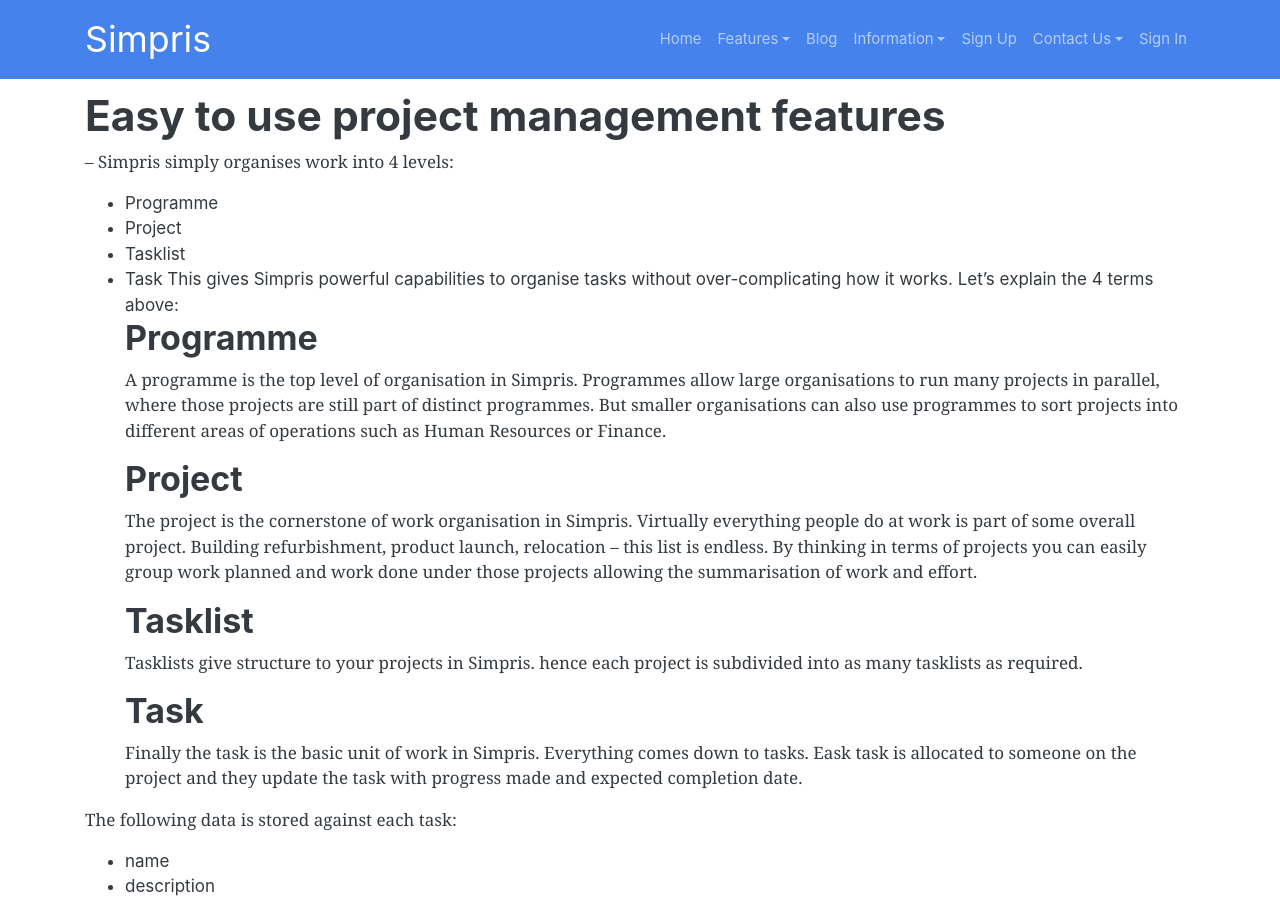
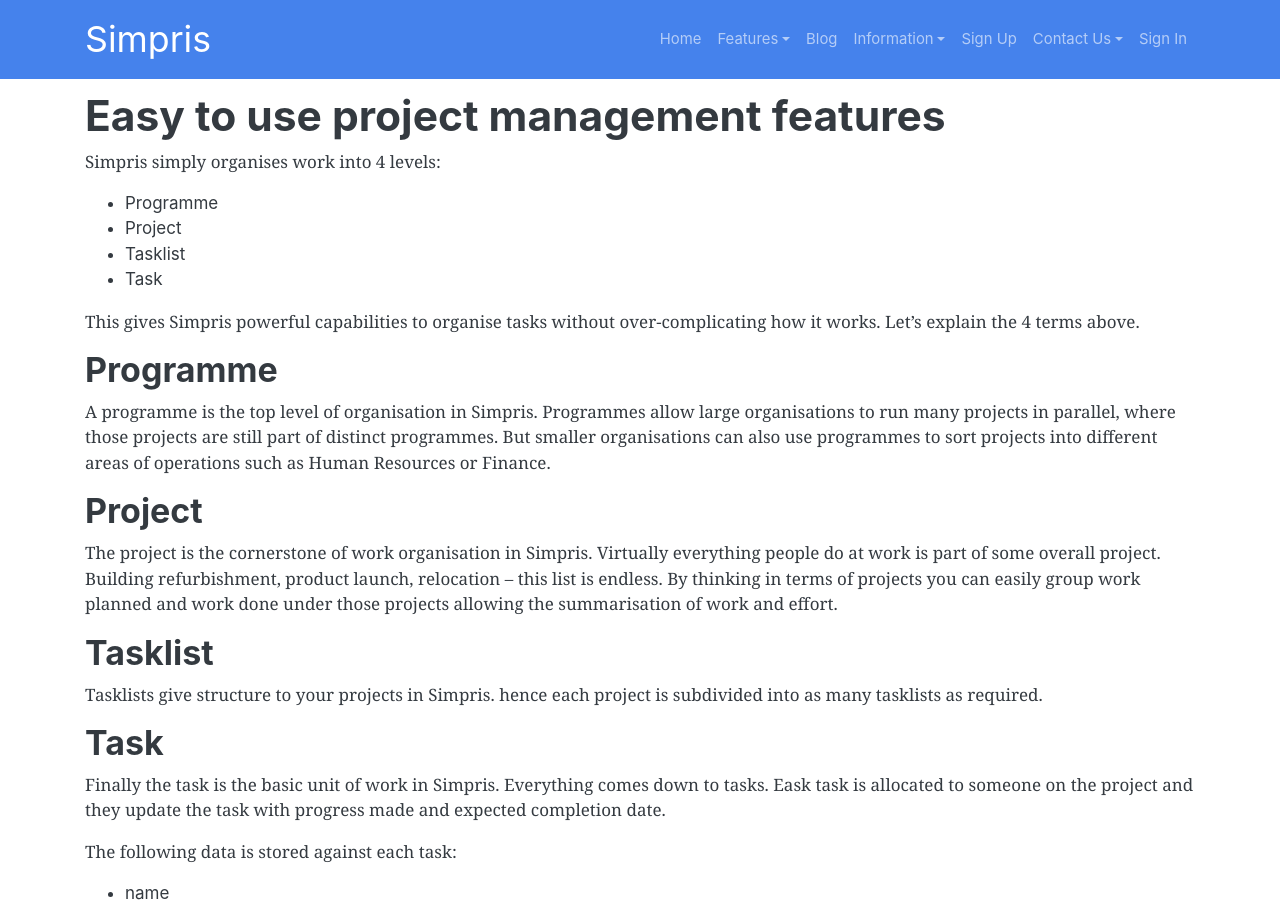
Before and after one commit to Grafrajohn/si, a Jekyll site: the page built from features.markdown, in a window 1280 px wide and 900 px high. Built offline with Jekyll 4.4.1, drawn with Linux system fonts in a browser that asks for light colours; nearby versions of some CDN libraries.

Commit message:
Updated Features

```diff
--- a/features.markdown
+++ b/features.markdown
@@ -7,18 +7,24 @@
 layout: page
 ---
 
- – Simpris simply organises work into 4 levels:
+Simpris simply organises work into 4 levels:
+
 * Programme
 * Project
 * Tasklist
 * Task
-This gives Simpris powerful capabilities to organise tasks without over-complicating how it works. Let’s explain the 4 terms above:
+
+This gives Simpris powerful capabilities to organise tasks without over-complicating how it works. Let’s explain the 4 terms above.
+
 ## Programme
 A programme is the top level of organisation in Simpris. Programmes allow large organisations to run many projects in parallel, where those projects are still part of distinct programmes. But smaller organisations can also use programmes to sort projects into different areas of operations such as Human Resources or Finance.
+
 ## Project
 The project is the cornerstone of work organisation in Simpris. Virtually everything people do at work is part of some overall project. Building refurbishment, product launch, relocation – this list is endless. By thinking in terms of projects you can easily group work planned and work done under those projects allowing the summarisation of work and effort.
+
 ## Tasklist
 Tasklists give structure to your projects in Simpris. hence each project is subdivided into as many tasklists as required.
+
 ## Task
 Finally the task is the basic unit of work in Simpris. Everything comes down to tasks. Eask task is allocated to someone on the project and they update the task with progress made and expected completion date.
 
@@ -37,7 +43,9 @@
 
 ## Clear and intuitive user interface
 In addition to conceptual simplicity, Simpris also benefits from a user interface designed to get you up and running quickly and intuitively. Clearly laid out pages of information and consistent look and feel assure you will not get lost as you progress your tasks from one stage to the next.
+
 ## Seeing the wood
 There is a proverb that sometimes you cannot see the wood for the trees. This applies to many project management systems where users get bogged down in a hail of detail. At Simpris with our easy to use project management we try to keep it simple so you can see the wood, and if you want to, the trees as well!
+
 ## Easy to use project management
 Because Simpris is based on clear and proven ideas we think you will be comfortable with it soon, owning on your real world projects.
```
